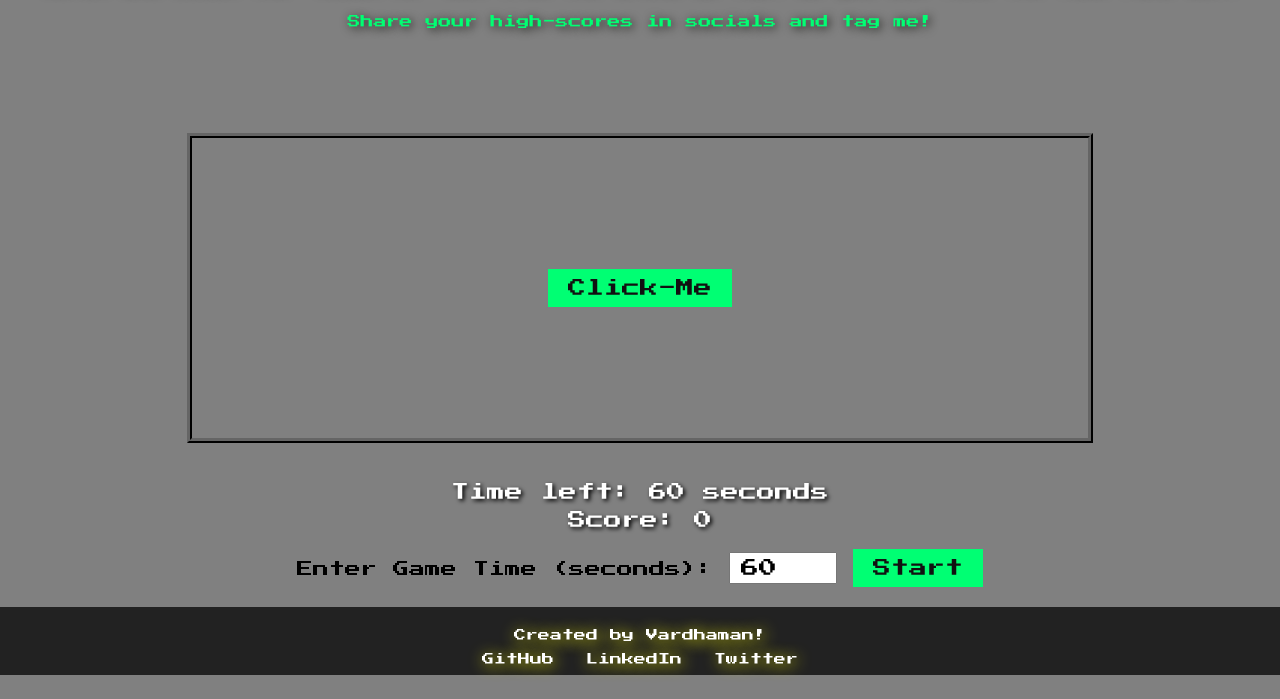
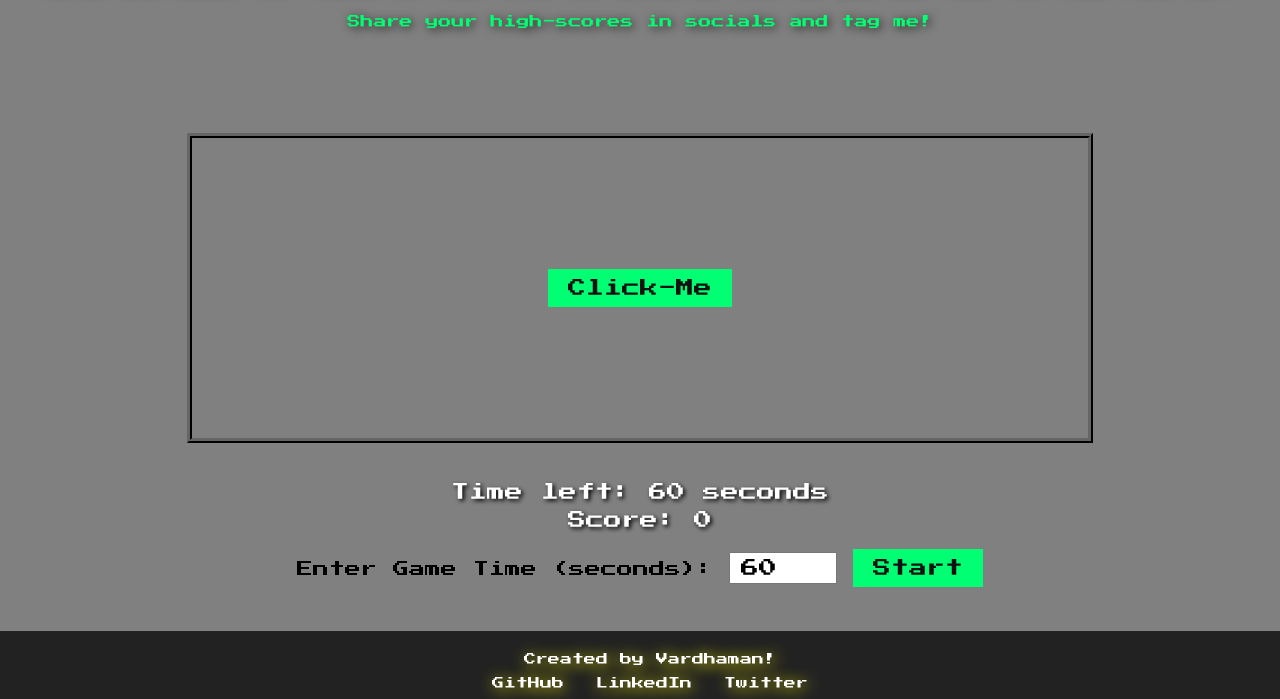
Before and after one commit to cyai/click-me, a plain HTML site: page index.html in a window 1280 px wide. Shown: the part 101-800 px from the top of the page. Drawn offline with Linux system fonts and the light colour scheme.

Commit message:
Footer position fixed

```diff
--- a/index.css
+++ b/index.css
@@ -80,8 +80,11 @@ footer {
     color: #fff;
     text-shadow: 2px 2px 15px yellow;
     text-align: center;
-    margin-top: 20px;
     padding: 10px;
+    position: absolute;
+    bottom: 0;
+    left: 0;
+    width: 100%;
     font-family: "Press Start 2P";
     font-size: 12px;
 }
```
